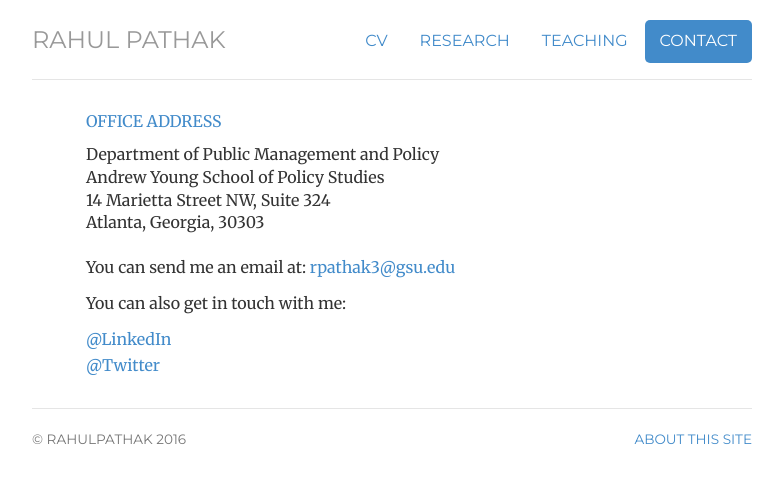
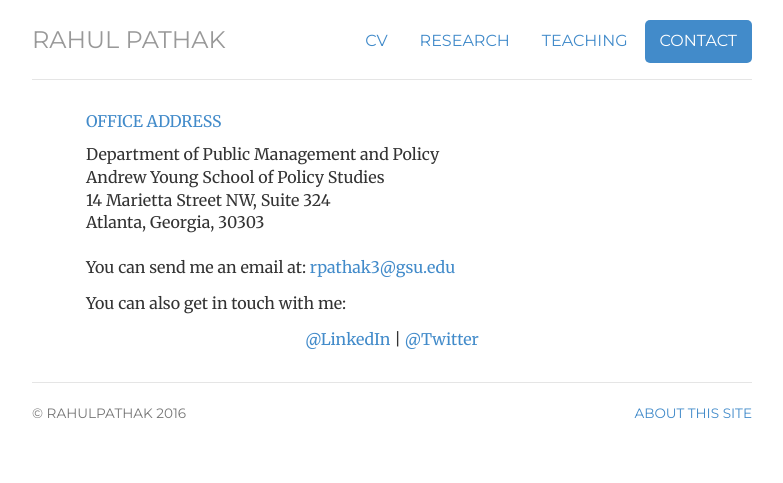
Before and after one commit to pathak-rahul/pathak-rahul.github.io, a Jekyll site: the page built from contact/index.html, in a window 1280 px wide. Shown: the top 483 px of the page, without its empty margins (248-1031 px from the left). Built offline with Jekyll 4.4.1, drawn with Linux system fonts in a browser that asks for light colours.

Commit message:
Update index.html

```diff
--- a/contact/index.html
+++ b/contact/index.html
@@ -25,9 +25,7 @@ Atlanta, Georgia, 30303 <br>
 
 <p>You can also get in touch with me:</p>
 
-<ul class="list-unstyled">
-	<li><a href="https://www.linkedin.com/in/pathaksocial/">@LinkedIn</a></li>
-	<li><a href="https://twitter.com/pathaksocial">@Twitter</a></li>
-	</ul>
+ <p class="text-center"> <a href="https://www.linkedin.com/in/pathaksocial/"> @LinkedIn </a> | <a href="https://twitter.com/pathaksocial"> @Twitter</a>
+
 
 </div>
```
